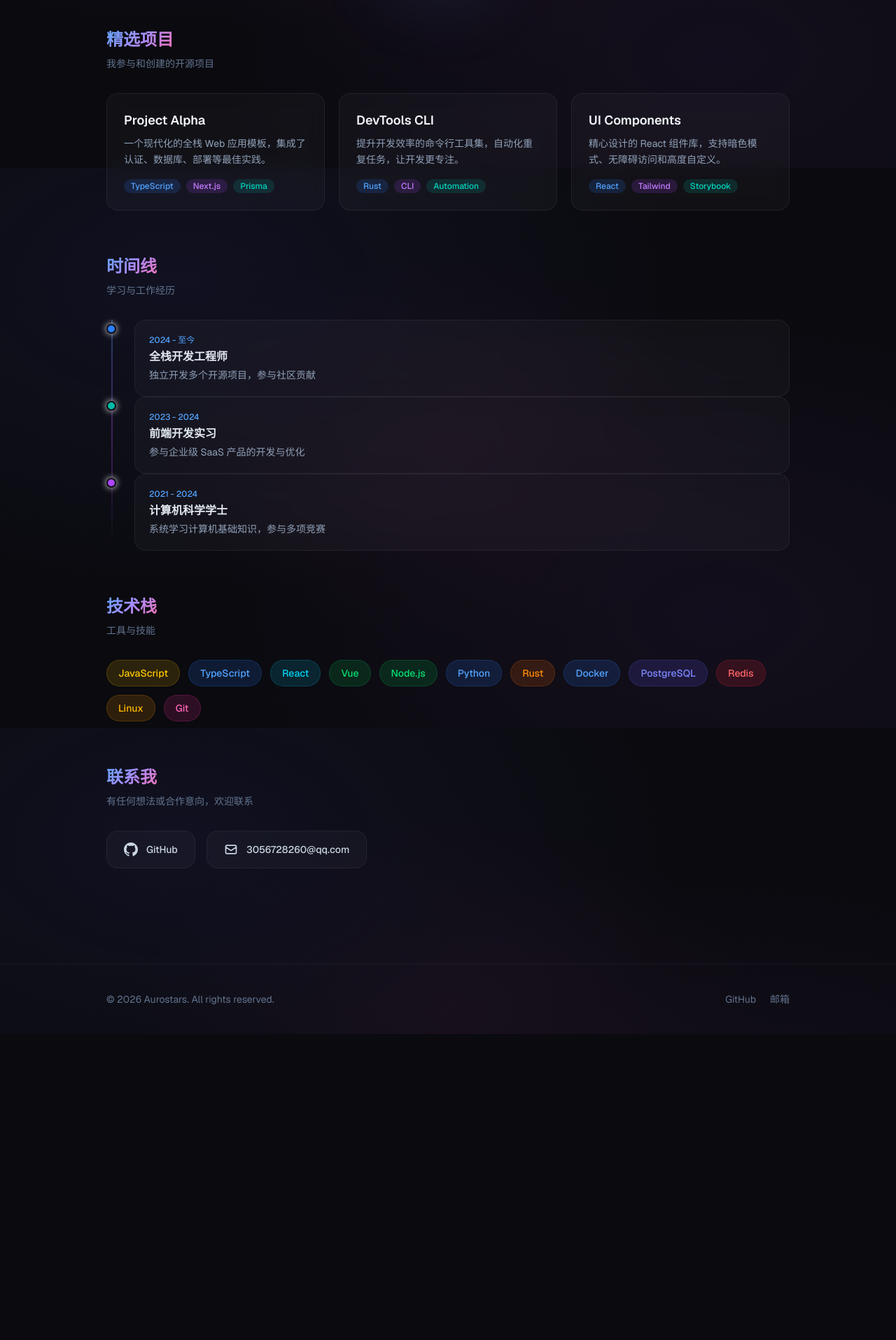
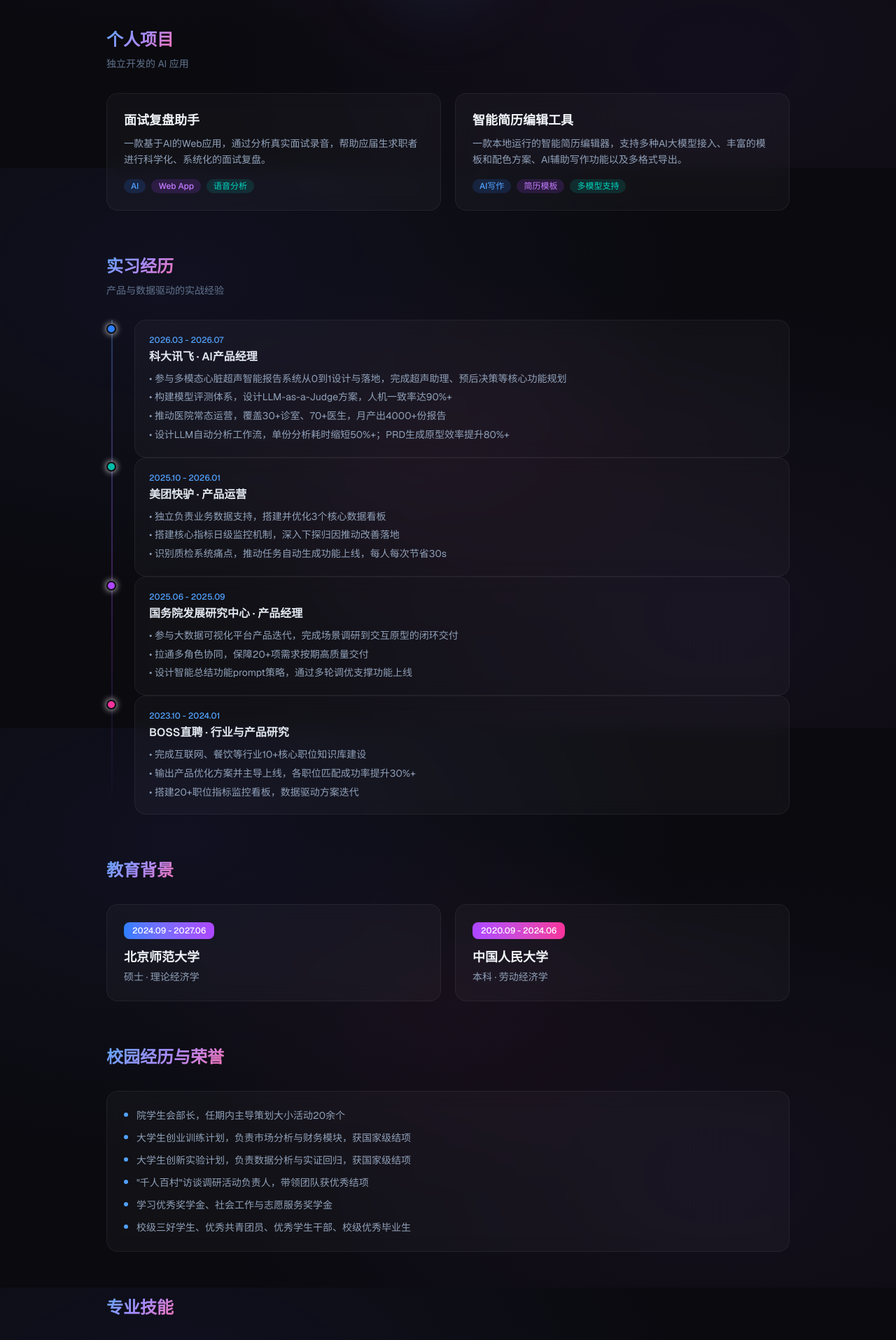
Before and after one commit to aurostars/aurostars.github.io, a Next.js app: page / in a window 1280 px wide. Shown: the part 560-2475 px from the top of the page at 70% size. Before the commit the page ends 2038 px from the top, so only its background shows below. Built offline with nearby package versions, Linux system fonts and the light colour scheme.

Commit message:
feat: add projects section with Interview Review Assistant and Resume Builder

```diff
--- a/src/app/page.tsx
+++ b/src/app/page.tsx
@@ -15,16 +15,16 @@ export default function Home() {
               <div className="relative shrink-0">
                 <div className="absolute -inset-1.5 rounded-full bg-gradient-to-br from-blue-500 via-purple-500 to-pink-400 avatar-glow"></div>
                 <div className="relative h-[130px] w-[130px] rounded-full border-2 border-slate-800 shadow-2xl bg-gradient-to-br from-blue-600 to-purple-600 flex items-center justify-center">
-                  <span className="text-5xl font-bold text-white">A</span>
+                  <span className="text-5xl font-bold text-white">董</span>
                 </div>
               </div>
               <div>
                 <p className="text-sm font-medium text-blue-400 mb-3">👋 你好，我是</p>
                 <h1 className="text-5xl font-bold tracking-tight sm:text-6xl">
-                  <span className="hero-gradient-text">Aurostars</span>
+                  <span className="hero-gradient-text">董星</span>
                 </h1>
-                <p className="mt-1 text-2xl font-light text-slate-400">Full Stack Developer</p>
-                <p className="mt-3 text-sm text-slate-500">热爱开源 · 追求优雅的代码 · 持续学习中</p>
+                <p className="mt-1 text-2xl font-light text-slate-400">AI 产品经理</p>
+                <p className="mt-3 text-sm text-slate-500">北京师范大学 · 理论经济学硕士 · 数据驱动 · AI赋能产品</p>
               </div>
             </div>
           </Animate>
@@ -32,10 +32,10 @@ export default function Home() {
           <Animate delay={200}>
             <div className="mt-10 grid grid-cols-2 gap-4 sm:grid-cols-4">
               {[
-                { value: "3+", label: "年开发经验" },
-                { value: "10+", label: "开源项目" },
-                { value: "500+", label: "GitHub Stars" },
-                { value: "∞", label: "学习热情" },
+                { value: "4+", label: "段实习经历" },
+                { value: "4000+", label: "月产出报告" },
+                { value: "90%+", label: "人机一致率" },
+                { value: "80%+", label: "效率提升" },
               ].map((item) => (
                 <div key={item.label} className="glass rounded-2xl p-4 text-center transition-all duration-300 hover:-translate-y-1 hover:shadow-lg hover:shadow-blue-500/5">
                   <p className="text-2xl font-bold text-blue-400">{item.value}</p>
@@ -46,7 +46,7 @@ export default function Home() {
           </Animate>
 
           <div className="mt-8 flex flex-wrap gap-3">
-            {["Full Stack", "React / Vue", "Node.js", "Cloud Native", "Open Source"].map((tag, i) => (
+            {["AI产品设计", "数据分析", "用户研究", "模型评测", "项目管理"].map((tag, i) => (
               <Animate key={tag} type="fade-scale" delay={300 + i * 100}>
                 <div className="glass flex items-center gap-2.5 rounded-xl px-4 py-2.5 transition-all duration-300 hover:-translate-y-1 hover:shadow-lg hover:shadow-blue-500/5">
                   <span className="text-sm font-medium text-slate-300">{tag}</span>
@@ -61,33 +61,30 @@ export default function Home() {
       <section id="projects" className="pb-16">
         <Animate>
           <h2 className="text-2xl font-bold">
-            <span className="hero-gradient-text">精选项目</span>
+            <span className="hero-gradient-text">个人项目</span>
           </h2>
-          <p className="mt-2 text-sm text-slate-500">我参与和创建的开源项目</p>
+          <p className="mt-2 text-sm text-slate-500">独立开发的 AI 应用</p>
         </Animate>
 
-        <div className="mt-8 grid gap-5 sm:grid-cols-2 lg:grid-cols-3">
+        <div className="mt-8 grid gap-5 sm:grid-cols-2">
           {[
             {
-              title: "Project Alpha",
-              desc: "一个现代化的全栈 Web 应用模板，集成了认证、数据库、部署等最佳实践。",
-              tags: ["TypeScript", "Next.js", "Prisma"],
+              title: "面试复盘助手",
+              desc: "一款基于AI的Web应用，通过分析真实面试录音，帮助应届生求职者进行科学化、系统化的面试复盘。",
+              tags: ["AI", "Web App", "语音分析"],
+              href: "https://github.com/aurostars/Interview-Review-Assistant",
             },
             {
-              title: "DevTools CLI",
-              desc: "提升开发效率的命令行工具集，自动化重复任务，让开发更专注。",
-              tags: ["Rust", "CLI", "Automation"],
-            },
-            {
-              title: "UI Components",
-              desc: "精心设计的 React 组件库，支持暗色模式、无障碍访问和高度自定义。",
-              tags: ["React", "Tailwind", "Storybook"],
+              title: "智能简历编辑工具",
+              desc: "一款本地运行的智能简历编辑器，支持多种AI大模型接入、丰富的模板和配色方案、AI辅助写作功能以及多格式导出。",
+              tags: ["AI写作", "简历模板", "多模型支持"],
+              href: "https://github.com/aurostars/Resume-Builder-and-Editor",
             },
           ].map((project, i) => (
             <Animate key={project.title} delay={i * 150}>
               <a
                 className="group relative block overflow-hidden rounded-2xl glass p-6 transition-all duration-300 hover:shadow-[0_20px_25px_-5px_rgba(0,0,0,0.5),0_0_20px_rgba(96,165,250,0.1)] hover:-translate-y-2 h-full"
-                href="https://github.com/aurostars"
+                href={project.href}
                 target="_blank"
                 rel="noopener noreferrer"
               >
@@ -112,31 +109,77 @@ export default function Home() {
         </div>
       </section>
 
-      {/* Timeline Section */}
-      <section id="timeline" className="pb-16">
+      {/* Experience Section */}
+      <section id="experience" className="pb-16">
         <Animate>
           <h2 className="text-2xl font-bold">
-            <span className="hero-gradient-text">时间线</span>
+            <span className="hero-gradient-text">实习经历</span>
           </h2>
-          <p className="mt-2 text-sm text-slate-500">学习与工作经历</p>
+          <p className="mt-2 text-sm text-slate-500">产品与数据驱动的实战经验</p>
         </Animate>
 
         <div className="relative mt-8 pl-10">
           <div className="timeline-line"></div>
           {[
-            { date: "2024 - 至今", title: "全栈开发工程师", desc: "独立开发多个开源项目，参与社区贡献", color: "bg-blue-500" },
-            { date: "2023 - 2024", title: "前端开发实习", desc: "参与企业级 SaaS 产品的开发与优化", color: "bg-teal-500" },
-            { date: "2021 - 2024", title: "计算机科学学士", desc: "系统学习计算机基础知识，参与多项竞赛", color: "bg-purple-500" },
+            {
+              date: "2026.03 - 2026.07",
+              company: "科大讯飞",
+              role: "AI产品经理",
+              color: "bg-blue-500",
+              highlights: [
+                "参与多模态心脏超声智能报告系统从0到1设计与落地，完成超声助理、预后决策等核心功能规划",
+                "构建模型评测体系，设计LLM-as-a-Judge方案，人机一致率达90%+",
+                "推动医院常态运营，覆盖30+诊室、70+医生，月产出4000+份报告",
+                "设计LLM自动分析工作流，单份分析耗时缩短50%+；PRD生成原型效率提升80%+",
+              ],
+            },
+            {
+              date: "2025.10 - 2026.01",
+              company: "美团快驴",
+              role: "产品运营",
+              color: "bg-teal-500",
+              highlights: [
+                "独立负责业务数据支持，搭建并优化3个核心数据看板",
+                "搭建核心指标日级监控机制，深入下探归因推动改善落地",
+                "识别质检系统痛点，推动任务自动生成功能上线，每人每次节省30s",
+              ],
+            },
+            {
+              date: "2025.06 - 2025.09",
+              company: "国务院发展研究中心",
+              role: "产品经理",
+              color: "bg-purple-500",
+              highlights: [
+                "参与大数据可视化平台产品迭代，完成场景调研到交互原型的闭环交付",
+                "拉通多角色协同，保障20+项需求按期高质量交付",
+                "设计智能总结功能prompt策略，通过多轮调优支撑功能上线",
+              ],
+            },
+            {
+              date: "2023.10 - 2024.01",
+              company: "BOSS直聘",
+              role: "行业与产品研究",
+              color: "bg-pink-500",
+              highlights: [
+                "完成互联网、餐饮等行业10+核心职位知识库建设",
+                "输出产品优化方案并主导上线，各职位匹配成功率提升30%+",
+                "搭建20+职位指标监控看板，数据驱动方案迭代",
+              ],
+            },
           ].map((item, i) => (
-            <Animate key={item.title} type="fade-left" delay={i * 150}>
+            <Animate key={item.company} type="fade-left" delay={i * 150}>
               <div className="relative mb-8 last:mb-0">
                 <div className="absolute -left-10 top-1.5">
                   <div className={`timeline-dot ${item.color}`}></div>
                 </div>
                 <div className="glass rounded-2xl p-5 transition-all duration-300 hover:-translate-y-1 hover:shadow-lg hover:shadow-blue-500/5">
                   <p className="text-xs font-medium text-blue-400">{item.date}</p>
-                  <p className="mt-1 font-semibold text-slate-200">{item.title}</p>
-                  <p className="mt-1 text-sm text-slate-400">{item.desc}</p>
+                  <p className="mt-1 font-semibold text-slate-200">{item.company} · {item.role}</p>
+                  <ul className="mt-2 space-y-1">
+                    {item.highlights.map((h) => (
+                      <li key={h} className="text-sm text-slate-400 leading-relaxed">• {h}</li>
+                    ))}
+                  </ul>
                 </div>
               </div>
             </Animate>
@@ -144,30 +187,95 @@ export default function Home() {
         </div>
       </section>
 
-      {/* Tech Stack Section */}
+      {/* Education Section */}
+      <section id="education" className="pb-16">
+        <Animate>
+          <h2 className="text-2xl font-bold">
+            <span className="hero-gradient-text">教育背景</span>
+          </h2>
+        </Animate>
+
+        <div className="mt-8 grid gap-5 sm:grid-cols-2">
+          {[
+            {
+              school: "北京师范大学",
+              degree: "硕士 · 理论经济学",
+              period: "2024.09 - 2027.06",
+              color: "from-blue-500 to-purple-500",
+            },
+            {
+              school: "中国人民大学",
+              degree: "本科 · 劳动经济学",
+              period: "2020.09 - 2024.06",
+              color: "from-purple-500 to-pink-500",
+            },
+          ].map((edu, i) => (
+            <Animate key={edu.school} delay={i * 150}>
+              <div className="glass rounded-2xl p-6 transition-all duration-300 hover:-translate-y-2 hover:shadow-lg hover:shadow-blue-500/5 h-full">
+                <div className={`inline-block rounded-lg bg-gradient-to-r ${edu.color} px-3 py-1 text-xs font-medium text-white`}>
+                  {edu.period}
+                </div>
+                <h3 className="mt-3 text-lg font-semibold text-slate-100">{edu.school}</h3>
+                <p className="mt-1 text-sm text-slate-400">{edu.degree}</p>
+              </div>
+            </Animate>
+          ))}
+        </div>
+      </section>
+
+      {/* Campus Section */}
       <section className="pb-16">
         <Animate>
           <h2 className="text-2xl font-bold">
-            <span className="hero-gradient-text">技术栈</span>
+            <span className="hero-gradient-text">校园经历与荣誉</span>
           </h2>
-          <p className="mt-2 text-sm text-slate-500">工具与技能</p>
+        </Animate>
+
+        <Animate delay={200}>
+          <div className="mt-8 glass rounded-2xl p-6">
+            <ul className="space-y-3">
+              {[
+                "院学生会部长，任期内主导策划大小活动20余个",
+                "大学生创业训练计划，负责市场分析与财务模块，获国家级结项",
+                "大学生创新实验计划，负责数据分析与实证回归，获国家级结项",
+                "\"千人百村\"访谈调研活动负责人，带领团队获优秀结项",
+                "学习优秀奖学金、社会工作与志愿服务奖学金",
+                "校级三好学生、优秀共青团员、优秀学生干部、校级优秀毕业生",
+              ].map((item) => (
+                <li key={item} className="flex items-start gap-3 text-sm text-slate-400">
+                  <span className="mt-1.5 h-1.5 w-1.5 shrink-0 rounded-full bg-blue-400"></span>
+                  {item}
+                </li>
+              ))}
+            </ul>
+          </div>
+        </Animate>
+      </section>
+
+      {/* Skills Section */}
+      <section className="pb-16">
+        <Animate>
+          <h2 className="text-2xl font-bold">
+            <span className="hero-gradient-text">专业技能</span>
+          </h2>
         </Animate>
 
         <Animate delay={200}>
           <div className="mt-8 flex flex-wrap gap-3">
             {[
-              { name: "JavaScript", color: "bg-yellow-500/15 text-yellow-400 border-yellow-500/20" },
-              { name: "TypeScript", color: "bg-blue-500/15 text-blue-400 border-blue-500/20" },
-              { name: "React", color: "bg-cyan-500/15 text-cyan-400 border-cyan-500/20" },
-              { name: "Vue", color: "bg-green-500/15 text-green-400 border-green-500/20" },
-              { name: "Node.js", color: "bg-green-500/15 text-green-400 border-green-500/20" },
-              { name: "Python", color: "bg-blue-500/15 text-blue-400 border-blue-500/20" },
-              { name: "Rust", color: "bg-orange-500/15 text-orange-400 border-orange-500/20" },
-              { name: "Docker", color: "bg-blue-500/15 text-blue-400 border-blue-500/20" },
-              { name: "PostgreSQL", color: "bg-indigo-500/15 text-indigo-400 border-indigo-500/20" },
-              { name: "Redis", color: "bg-red-500/15 text-red-400 border-red-500/20" },
-              { name: "Linux", color: "bg-amber-500/15 text-amber-400 border-amber-500/20" },
-              { name: "Git", color: "bg-pink-500/15 text-pink-400 border-pink-500/20" },
+              { name: "AI产品设计", color: "bg-blue-500/15 text-blue-400 border-blue-500/20" },
+              { name: "Claude Code", color: "bg-purple-500/15 text-purple-400 border-purple-500/20" },
+              { name: "Axure", color: "bg-green-500/15 text-green-400 border-green-500/20" },
+              { name: "Figma", color: "bg-pink-500/15 text-pink-400 border-pink-500/20" },
+              { name: "SQL", color: "bg-cyan-500/15 text-cyan-400 border-cyan-500/20" },
+              { name: "Python", color: "bg-yellow-500/15 text-yellow-400 border-yellow-500/20" },
+              { name: "Stata", color: "bg-indigo-500/15 text-indigo-400 border-indigo-500/20" },
+              { name: "SPSS", color: "bg-teal-500/15 text-teal-400 border-teal-500/20" },
+              { name: "Photoshop", color: "bg-blue-500/15 text-blue-400 border-blue-500/20" },
+              { name: "剪映", color: "bg-red-500/15 text-red-400 border-red-500/20" },
+              { name: "Excel", color: "bg-green-500/15 text-green-400 border-green-500/20" },
+              { name: "Thinkcell", color: "bg-orange-500/15 text-orange-400 border-orange-500/20" },
+              { name: "XMind", color: "bg-amber-500/15 text-amber-400 border-amber-500/20" },
             ].map((tech) => (
               <span key={tech.name} className={`rounded-full border px-4 py-2 text-sm font-medium transition-all duration-300 hover:-translate-y-1 hover:shadow-md ${tech.color}`}>
                 {tech.name}
@@ -183,18 +291,18 @@ export default function Home() {
           <h2 className="text-2xl font-bold">
             <span className="hero-gradient-text">联系我</span>
           </h2>
-          <p className="mt-2 text-sm text-slate-500">有任何想法或合作意向，欢迎联系</p>
+          <p className="mt-2 text-sm text-slate-500">欢迎交流合作</p>
         </Animate>
 
         <Animate delay={200}>
           <div className="mt-8 flex flex-wrap gap-4">
+            <a href="mailto:dst3056@qq.com" className="glass rounded-2xl px-6 py-4 flex items-center gap-3 transition-all duration-300 hover:-translate-y-1 hover:shadow-lg hover:shadow-blue-500/5">
+              <svg className="w-5 h-5 text-slate-300" fill="none" stroke="currentColor" viewBox="0 0 24 24"><path strokeLinecap="round" strokeLinejoin="round" strokeWidth={2} d="M3 8l7.89 5.26a2 2 0 002.22 0L21 8M5 19h14a2 2 0 002-2V7a2 2 0 00-2-2H5a2 2 0 00-2 2v10a2 2 0 002 2z"/></svg>
+              <span className="text-sm font-medium text-slate-300">dst3056@qq.com</span>
+            </a>
             <a href="https://github.com/aurostars" target="_blank" rel="noopener noreferrer" className="glass rounded-2xl px-6 py-4 flex items-center gap-3 transition-all duration-300 hover:-translate-y-1 hover:shadow-lg hover:shadow-blue-500/5">
               <svg className="w-5 h-5 text-slate-300" fill="currentColor" viewBox="0 0 24 24"><path d="M12 0c-6.626 0-12 5.373-12 12 0 5.302 3.438 9.8 8.207 11.387.599.111.793-.261.793-.577v-2.234c-3.338.726-4.033-1.416-4.033-1.416-.546-1.387-1.333-1.756-1.333-1.756-1.089-.745.083-.729.083-.729 1.205.084 1.839 1.237 1.839 1.237 1.07 1.834 2.807 1.304 3.492.997.107-.775.418-1.305.762-1.604-2.665-.305-5.467-1.334-5.467-5.931 0-1.311.469-2.381 1.236-3.221-.124-.303-.535-1.524.117-3.176 0 0 1.008-.322 3.301 1.23.957-.266 1.983-.399 3.003-.404 1.02.005 2.047.138 3.006.404 2.291-1.552 3.297-1.23 3.297-1.23.653 1.653.242 2.874.118 3.176.77.84 1.235 1.911 1.235 3.221 0 4.609-2.807 5.624-5.479 5.921.43.372.823 1.102.823 2.222v3.293c0 .319.192.694.801.576 4.765-1.589 8.199-6.086 8.199-11.386 0-6.627-5.373-12-12-12z"/></svg>
               <span className="text-sm font-medium text-slate-300">GitHub</span>
-            </a>
-            <a href="mailto:3056728260@qq.com" className="glass rounded-2xl px-6 py-4 flex items-center gap-3 transition-all duration-300 hover:-translate-y-1 hover:shadow-lg hover:shadow-blue-500/5">
-              <svg className="w-5 h-5 text-slate-300" fill="none" stroke="currentColor" viewBox="0 0 24 24"><path strokeLinecap="round" strokeLinejoin="round" strokeWidth={2} d="M3 8l7.89 5.26a2 2 0 002.22 0L21 8M5 19h14a2 2 0 002-2V7a2 2 0 00-2-2H5a2 2 0 00-2 2v10a2 2 0 002 2z"/></svg>
-              <span className="text-sm font-medium text-slate-300">3056728260@qq.com</span>
             </a>
           </div>
         </Animate>
```
